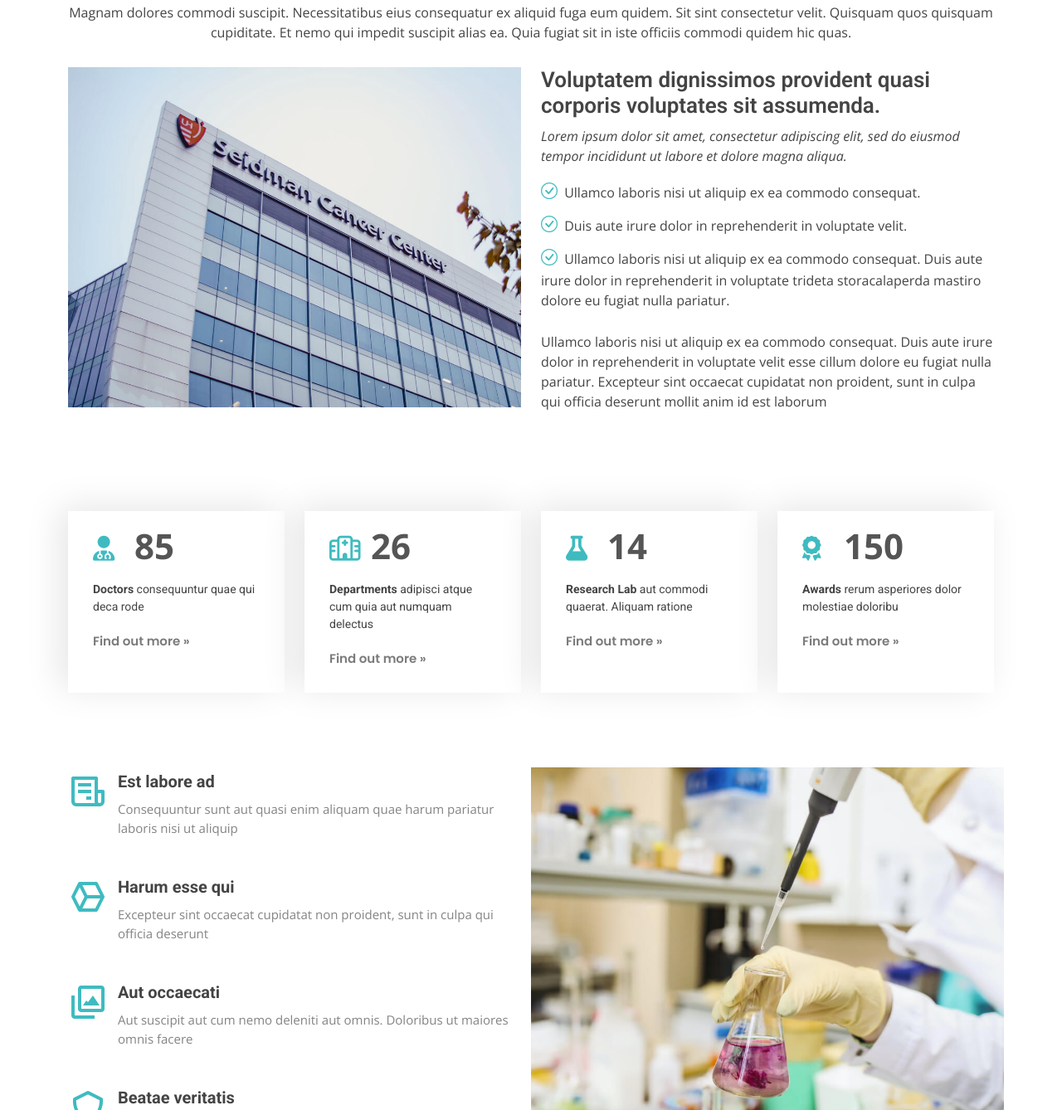
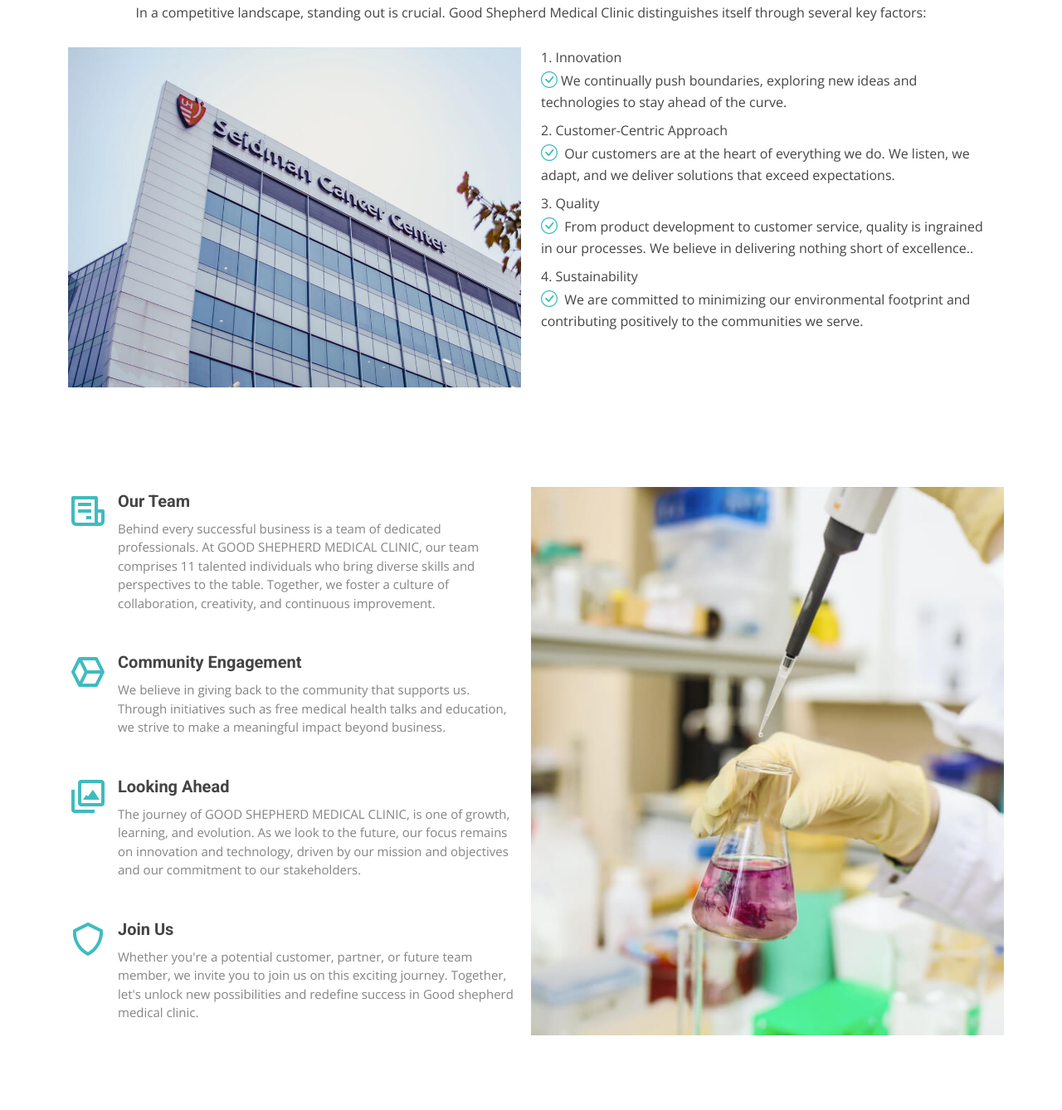
Before and after one commit to uhqlA/clinicone, a plain HTML site: page index.html in a window 1280 px wide. Shown: the part 1896-3234 px from the top of the page at 83% size. Drawn offline with nearby package versions, Linux system fonts and the light colour scheme.

Commit message:
ro services

```diff
--- a/index.html
+++ b/index.html
@@ -201,7 +201,9 @@
 
         <div class="section-title">
           <h2>About Us</h2>
-          <p>Magnam dolores commodi suscipit. Necessitatibus eius consequatur ex aliquid fuga eum quidem. Sit sint consectetur velit. Quisquam quos quisquam cupiditate. Et nemo qui impedit suscipit alias ea. Quia fugiat sit in iste officiis commodi quidem hic quas.</p>
+          <p>
+            In a competitive landscape, standing out is crucial. Good Shepherd Medical Clinic distinguishes itself through several key factors:
+          </p>
         </div>
 
         <div class="row">
@@ -209,21 +211,27 @@
             <img src="assets/img/about.jpg" class="img-fluid" alt="">
           </div>
           <div class="col-lg-6 pt-4 pt-lg-0 content" data-aos="fade-left">
-            <h3>Voluptatem dignissimos provident quasi corporis voluptates sit assumenda.</h3>
-            <p class="fst-italic">
+            <!-- <h3>Voluptatem dignissimos provident quasi corporis voluptates sit assumenda.</h3> -->
+            <!-- <p class="fst-italic">
               Lorem ipsum dolor sit amet, consectetur adipiscing elit, sed do eiusmod tempor incididunt ut labore et dolore
               magna aliqua.
-            </p>
+            </p> -->
             <ul>
-              <li><i class="bi bi-check-circle"></i> Ullamco laboris nisi ut aliquip ex ea commodo consequat.</li>
-              <li><i class="bi bi-check-circle"></i> Duis aute irure dolor in reprehenderit in voluptate velit.</li>
-              <li><i class="bi bi-check-circle"></i> Ullamco laboris nisi ut aliquip ex ea commodo consequat. Duis aute irure dolor in reprehenderit in voluptate trideta storacalaperda mastiro dolore eu fugiat nulla pariatur.</li>
-            </ul>
-            <p>
+              <li>1.	Innovation <br>
+                <i class="bi bi-check-circle"></i>We continually push boundaries, exploring new ideas and technologies to stay ahead of the curve.</li>
+              <li>2.	Customer-Centric Approach<br>
+                <i class="bi bi-check-circle"></i> Our customers are at the heart of everything we do. We listen, we adapt, and we deliver solutions that exceed expectations.</li>
+              <li>3.	Quality <br>
+                <i class="bi bi-check-circle"></i> From product development to customer service, quality is ingrained in our processes. We believe in delivering nothing short of excellence..</li>
+                <li>4.	Sustainability <br>
+                  <i class="bi bi-check-circle"></i> We are committed to minimizing our environmental footprint and contributing positively to the communities we serve.</li>
+
+              </ul>
+            <!-- <p>
               Ullamco laboris nisi ut aliquip ex ea commodo consequat. Duis aute irure dolor in reprehenderit in voluptate
               velit esse cillum dolore eu fugiat nulla pariatur. Excepteur sint occaecat cupidatat non proident, sunt in
               culpa qui officia deserunt mollit anim id est laborum
-            </p>
+            </p> -->
           </div>
         </div>
 
@@ -231,52 +239,6 @@
     </section><!-- End About Us Section -->
 
     <!-- ======= Counts Section ======= -->
-    <section id="counts" class="counts">
-      <div class="container" data-aos="fade-up">
-
-        <div class="row no-gutters">
-
-          <div class="col-lg-3 col-md-6 d-md-flex align-items-md-stretch">
-            <div class="count-box">
-              <i class="fas fa-user-md"></i>
-              <span data-purecounter-start="0" data-purecounter-end="85" data-purecounter-duration="1" class="purecounter"></span>
-
-              <p><strong>Doctors</strong> consequuntur quae qui deca rode</p>
-              <a href="#">Find out more &raquo;</a>
-            </div>
-          </div>
-
-          <div class="col-lg-3 col-md-6 d-md-flex align-items-md-stretch">
-            <div class="count-box">
-              <i class="far fa-hospital"></i>
-              <span data-purecounter-start="0" data-purecounter-end="26" data-purecounter-duration="1" class="purecounter"></span>
-              <p><strong>Departments</strong> adipisci atque cum quia aut numquam delectus</p>
-              <a href="#">Find out more &raquo;</a>
-            </div>
-          </div>
-
-          <div class="col-lg-3 col-md-6 d-md-flex align-items-md-stretch">
-            <div class="count-box">
-              <i class="fas fa-flask"></i>
-              <span data-purecounter-start="0" data-purecounter-end="14" data-purecounter-duration="1" class="purecounter"></span>
-              <p><strong>Research Lab</strong> aut commodi quaerat. Aliquam ratione</p>
-              <a href="#">Find out more &raquo;</a>
-            </div>
-          </div>
-
-          <div class="col-lg-3 col-md-6 d-md-flex align-items-md-stretch">
-            <div class="count-box">
-              <i class="fas fa-award"></i>
-              <span data-purecounter-start="0" data-purecounter-end="150" data-purecounter-duration="1" class="purecounter"></span>
-              <p><strong>Awards</strong> rerum asperiores dolor molestiae doloribu</p>
-              <a href="#">Find out more &raquo;</a>
-            </div>
-          </div>
-
-        </div>
-
-      </div>
-    </section><!-- End Counts Section -->
 
     <!-- ======= Features Section ======= -->
     <section id="features" class="features">
@@ -286,23 +248,32 @@
           <div class="col-lg-6 order-2 order-lg-1" data-aos="fade-right">
             <div class="icon-box mt-5 mt-lg-0">
               <i class="bx bx-receipt"></i>
-              <h4>Est labore ad</h4>
-              <p>Consequuntur sunt aut quasi enim aliquam quae harum pariatur laboris nisi ut aliquip</p>
+              <h4>Our Team</h4>
+              <p>
+                Behind every successful business is a team of dedicated professionals. At GOOD SHEPHERD MEDICAL CLINIC, our team comprises 11 talented individuals who bring
+                 diverse skills and perspectives to the table. Together, we foster a culture of collaboration, creativity, and continuous improvement.
+              </p>
             </div>
             <div class="icon-box mt-5">
               <i class="bx bx-cube-alt"></i>
-              <h4>Harum esse qui</h4>
-              <p>Excepteur sint occaecat cupidatat non proident, sunt in culpa qui officia deserunt</p>
+              <h4>Community Engagement</h4>
+             <p>
+              We believe in giving back to the community that supports us. Through initiatives such as free
+               medical health talks and education, we strive to make a meaningful impact beyond business.
+             </p>
             </div>
             <div class="icon-box mt-5">
               <i class="bx bx-images"></i>
-              <h4>Aut occaecati</h4>
-              <p>Aut suscipit aut cum nemo deleniti aut omnis. Doloribus ut maiores omnis facere</p>
+              <h4>Looking Ahead</h4>
+             <p>
+              The journey of GOOD SHEPHERD MEDICAL CLINIC, is one of growth, learning, and evolution. As we look to the future, our focus remains
+               on innovation and technology, driven by our mission and objectives and our commitment to our stakeholders.
+             </p>
             </div>
             <div class="icon-box mt-5">
               <i class="bx bx-shield"></i>
-              <h4>Beatae veritatis</h4>
-              <p>Expedita veritatis consequuntur nihil tempore laudantium vitae denat pacta</p>
+              <h4>Join Us</h4>
+              <p>Whether you're a potential customer, partner, or future team member, we invite you to join us on this exciting journey. Together, let's unlock new possibilities and redefine success in Good shepherd medical clinic.</p>
             </div>
           </div>
           <div class="image col-lg-6 order-1 order-lg-2" style='background-image: url("assets/img/features.jpg");' data-aos="zoom-in"></div>
```
